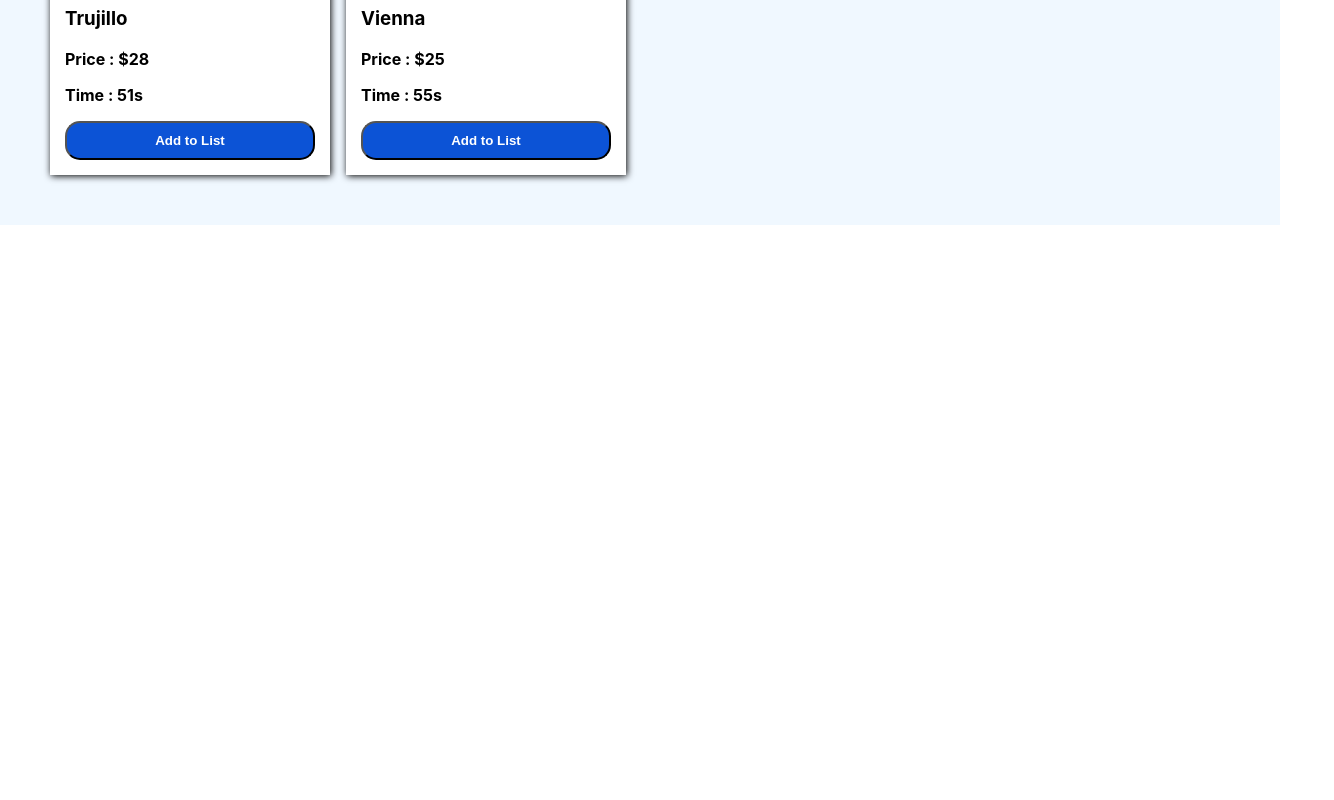
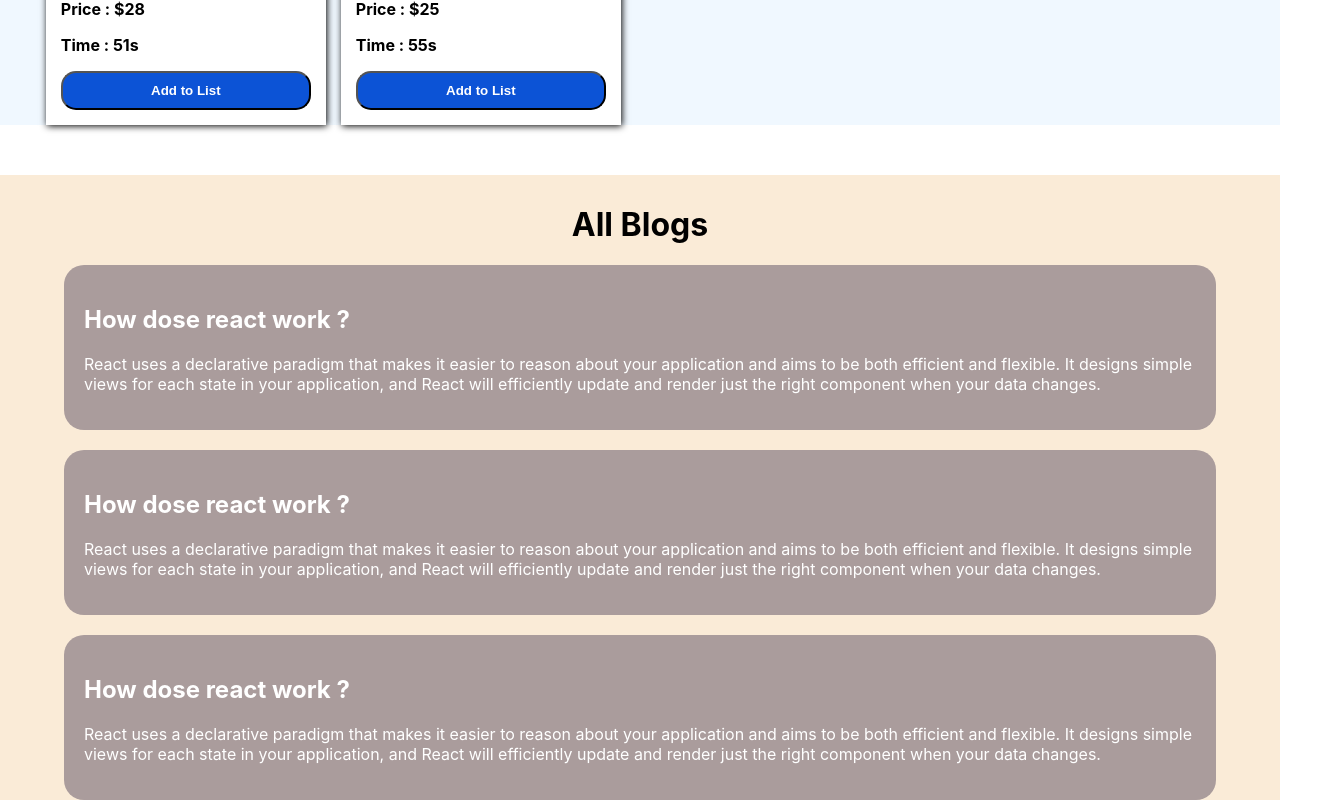
Before and after one commit to ripassorker2/Special-Gyms-Club, a React (Create React App) app: page / in a window 1280 px wide. Shown: the part 1245-2045 px from the top of the page, 1334 px wide, since content can reach past the window. Before the commit the page ends 1470 px from the top, so only its background shows below. Built offline with nearby package versions, Linux system fonts and the light colour scheme.

Commit message:
add blogs and icon

```diff
--- a/public/index.html
+++ b/public/index.html
@@ -9,6 +9,8 @@
   <meta name="description" content="Web site created using create-react-app" />
   <link rel="apple-touch-icon" href="%PUBLIC_URL%/logo192.png" />
 </head>
+<!-- font awesome link  -->
+<script src="https://kit.fontawesome.com/2dc755ba6a.js" crossorigin="anonymous"></script>
 <!--
       manifest.json provides metadata used when your web app is installed on a
       user's mobile device or desktop. See https://developers.google.com/web/fundamentals/web-app-manifest/
--- /dev/null
+++ b/src/components/Blogs/Blogs.css
@@ -0,0 +1,25 @@
+.blogs-container {
+
+    background-color: antiquewhite;
+    margin-top: 50px;
+}
+
+.blogs-container h1 {
+    text-align: center;
+    font-weight: bold;
+    padding-top: 30px;
+}
+
+.all-blogs {
+    width: 90%;
+    margin: auto;
+    ;
+}
+
+.blog {
+    color: white;
+    padding: 20px;
+    background: rgb(170, 156, 156);
+    border-radius: 20px;
+    margin-top: 20px;
+}
--- /dev/null
+++ b/src/components/Blogs/Blogs.js
@@ -0,0 +1,27 @@
+import React from 'react';
+import './Blogs.css'
+
+const Blogs = () => {
+    return (
+        <div className='blogs-container'>
+            <h1>All Blogs</h1>
+            <div className="all-blogs">
+                <div className="blog">
+                    <h2>How dose react work ?</h2>
+                    <p>React uses a declarative paradigm that makes it easier to reason about your application and aims to be both efficient and flexible. It designs simple views for each state in your application, and React will efficiently update and render just the right component when your data changes.</p>
+                </div>
+                <div className="blog">
+                    <h2>How dose react work ?</h2>
+                    <p>React uses a declarative paradigm that makes it easier to reason about your application and aims to be both efficient and flexible. It designs simple views for each state in your application, and React will efficiently update and render just the right component when your data changes.</p>
+                </div>
+                <div className="blog">
+                    <h2>How dose react work ?</h2>
+                    <p>React uses a declarative paradigm that makes it easier to reason about your application and aims to be both efficient and flexible. It designs simple views for each state in your application, and React will efficiently update and render just the right component when your data changes.</p>
+                </div>
+            </div>
+
+        </div>
+    );
+};
+
+export default Blogs;
--- a/src/components/Exercises/Exercises.css
+++ b/src/components/Exercises/Exercises.css
@@ -3,3 +3,15 @@
     grid-template-columns: 1fr 1fr 1fr;
     gap: 15px;
 }
+
+@media only screen and (max-width: 990px) {
+    .exercises-container {
+        grid-template-columns: 1fr 1fr;
+    }
+}
+
+@media only screen and (max-width: 650px) {
+    .exercises-container {
+        grid-template-columns: 1fr;
+    }
+}
--- a/src/components/Exercises/Exercises.js
+++ b/src/components/Exercises/Exercises.js
@@ -1,4 +1,4 @@
-import React, { useEffect, useState } from 'react';
+import React from 'react';
 import Exercise from '../Exercise/Exercise';
 import './Exercises.css'
 
@@ -6,7 +6,7 @@ const Exercises = ({ handleTime, exercises }) => {
 
     return (
         <div>
-            <h1>Special Gyms Club !!!</h1>
+            <h1><i class="fa-solid fa-person-walking"></i> Special Gyms Club !!!</h1>
             <h3>Selects today's exercise !!</h3>
             <div className='exercises-container'>
                 {
--- a/src/components/Home/Home.css
+++ b/src/components/Home/Home.css
@@ -7,12 +7,45 @@
 
 .body-container {
     width: 90%;
-    margin: 50px;
+    margin: auto;
+    /* margin: 50px; */
 
 }
 
 .summary {
     position: sticky;
     top: 0;
-    right: 0;
+
 }
+
+
+
+@media screen and (max-width: 990px) {
+    .main-container {
+        grid-template-columns: 1fr;
+    }
+
+    .body-container {
+        margin-left: 70px;
+    }
+
+    .summary {
+        margin-top: 100px;
+    }
+}
+
+
+@media screen and (max-width: 660px) {
+    .main-container {
+        grid-template-columns: 1fr;
+    }
+
+    .body-container {
+        margin-left: 100px;
+    }
+
+    .summary {
+        margin-top: 100px;
+    }
+
+}
--- a/src/components/Home/Home.js
+++ b/src/components/Home/Home.js
@@ -1,4 +1,5 @@
 import React, { useEffect, useState } from 'react';
+import Blogs from '../Blogs/Blogs';
 import Exercises from '../Exercises/Exercises';
 import Summary from '../Summary/Summary';
 import './Home.css'
@@ -30,7 +31,9 @@ const Home = () => {
                 </div>
 
             </div>
-
+            <div>
+                <Blogs></Blogs>
+            </div>
         </div>
     );
 };
```
